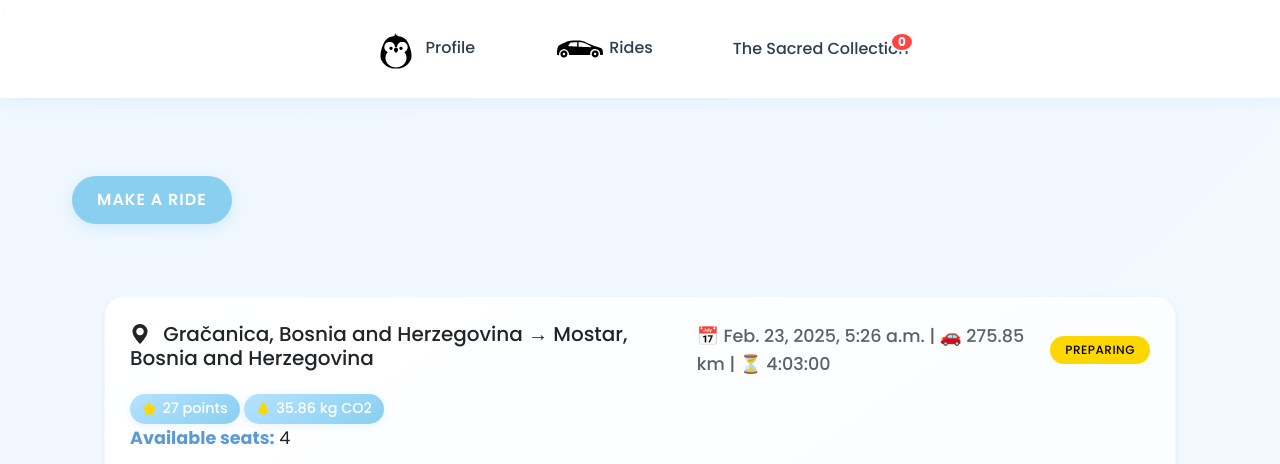
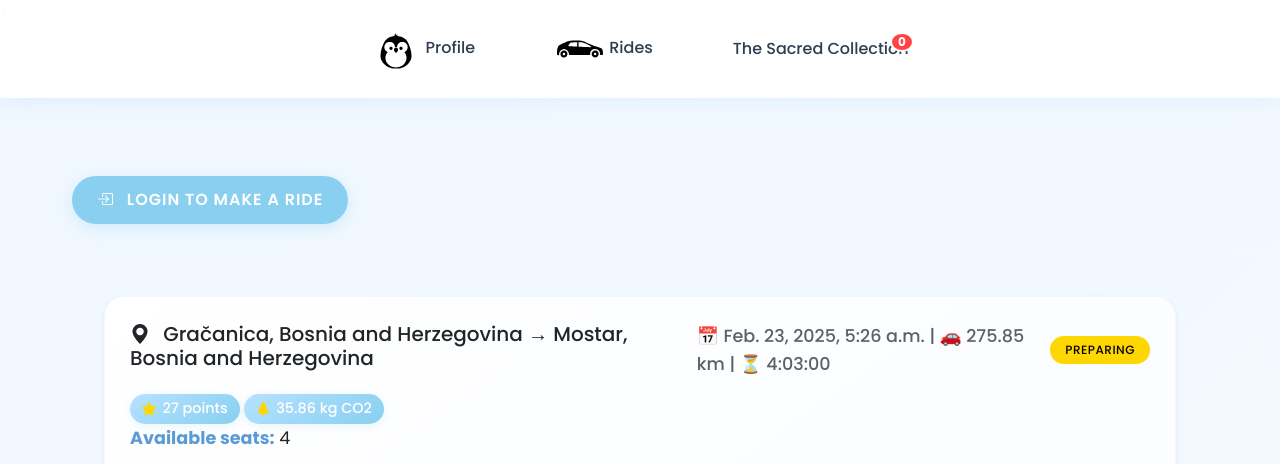
Before and after one commit to BakirBukvic/prvi_korak_hackathon, a Django app: page / in a window 1280 px wide. Shown: the top 464 px of the page. Run offline with Django 5.2, Linux system fonts and the light colour scheme; data comes from the database, SQL or seed files in the repository; both versions use the stored data as it was after the commit; data that the repository does not hold is empty; some libraries are stand-ins or nearby versions.

Commit message:
add register button

```diff
--- a/base/templates/base.html
+++ b/base/templates/base.html
@@ -14,7 +14,7 @@
 <head>
     <meta charset="UTF-8">
     <meta name="viewport" content="width=device-width, initial-scale=1.0">
-    <title>Waddle Exrpess</title>
+    <title>Waddle Express</title>
     <!-- Bootstrap 5.0 CSS -->
     <link href="#"
           rel="stylesheet"
--- a/login/templates/login.html
+++ b/login/templates/login.html
@@ -39,6 +39,10 @@
                 <span>Login</span>
                 <i class="fas fa-arrow-right"></i>
             </button>
+
+            <div class="register-link">
+                Don't have an account? <a href="{% url 'login:register' %}">Register here</a>
+            </div>
         </form>
     </div>
 </div>
--- a/rides/templates/rides.html
+++ b/rides/templates/rides.html
@@ -61,7 +61,17 @@ function initMaps() {
 }
 </script>
 
-<a href="{% url 'make_ride' %}" class="btn btn-primary">Make a ride</a>
+{% if user.is_authenticated %}
+    <a href="{% url 'make_ride' %}" class="btn btn-primary">
+        <i class="bi bi-plus-circle"></i> Make a ride
+    </a>
+{% else %}
+    <a href="{% url 'login:login' %}?next={% url 'make_ride' %}" class="btn btn-primary">
+        <i class="bi bi-box-arrow-in-right"></i> Login to Make a Ride
+    </a>
+{% endif %}
+
+
 
 <div class="container">
     {% for ride in rides %}
```
Also changed, not shown: db.sqlite3.
